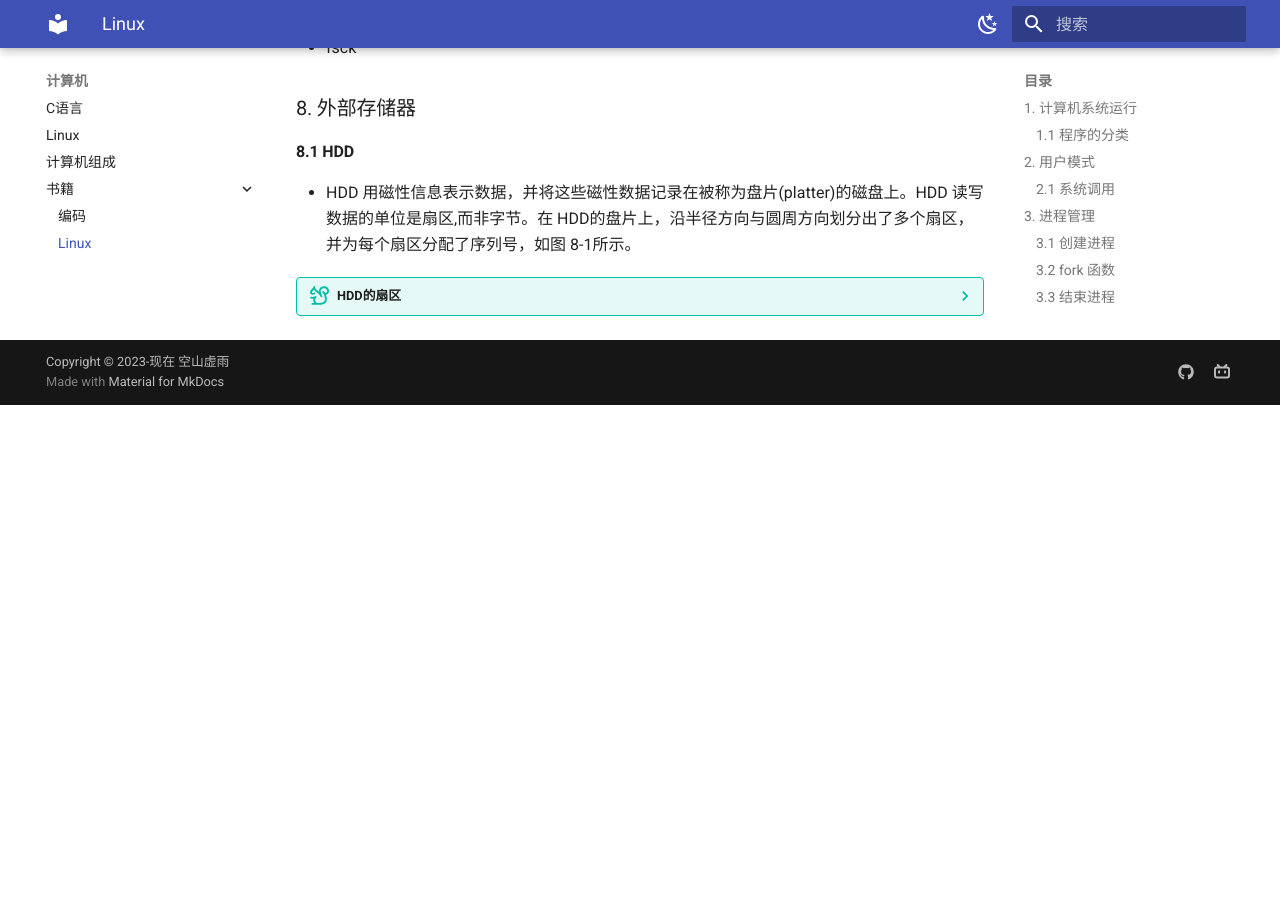
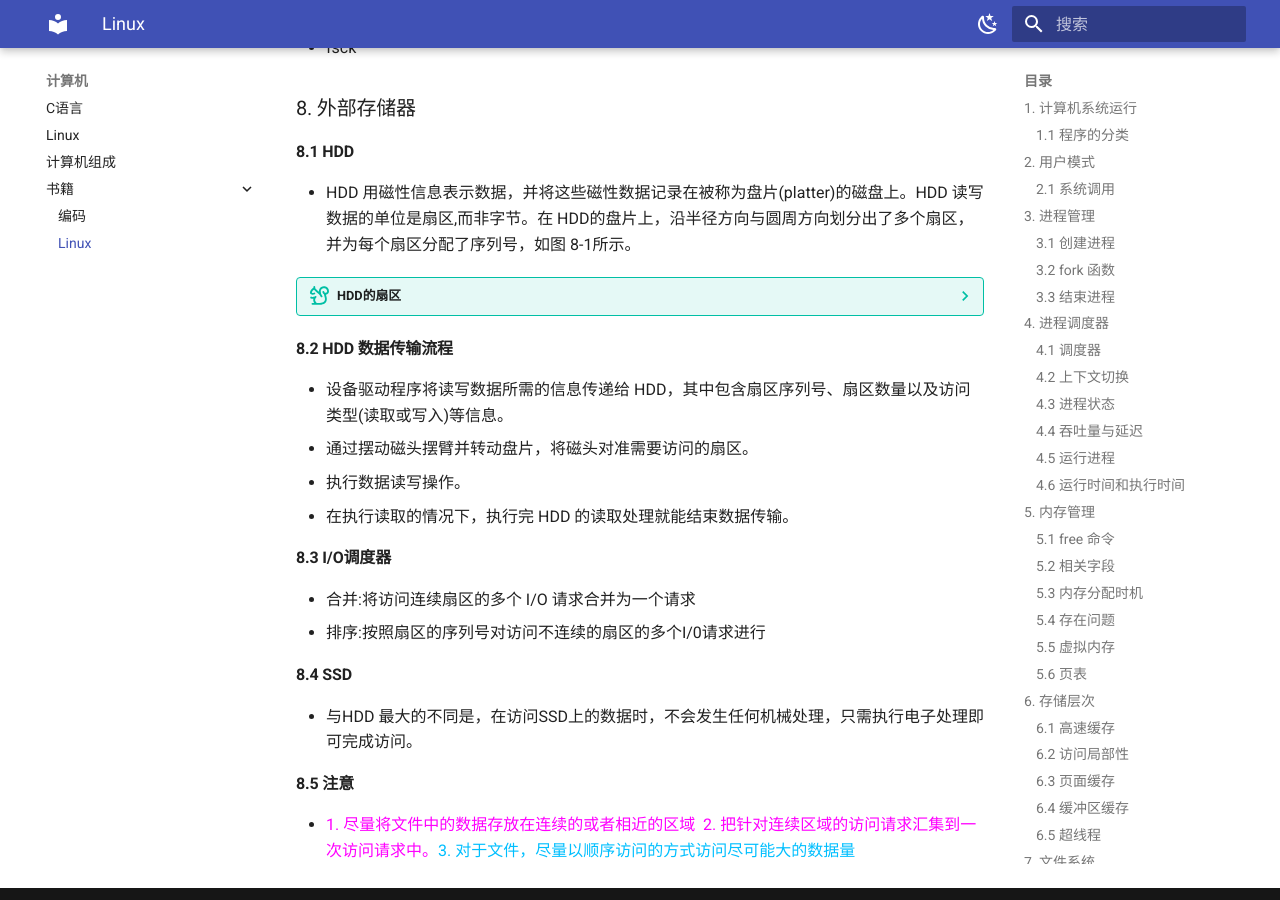
Before and after one commit to KongshanXuyu/zh-blog, an MkDocs documentation site: the page built from docs/计算机/书籍/Linux/文件.md, in a window 1280 px wide and 900 px high, scrolled down 5420 px. Built offline with MkDocs 1.6.1 and Material for MkDocs 9.7.7, drawn with Linux system fonts in a browser that asks for light colours; before the commit the page ends 5825 px from its top, so only the background shows below that.

Commit message:
2024-01-19_22:11:08 update

```diff
--- a/docs/计算机/书籍/Linux/文件.md
+++ b/docs/计算机/书籍/Linux/文件.md
@@ -204,3 +204,23 @@
 ??? tip "HDD的扇区"
 
     ![1](./001.jpg)
+
+#### 8.2 HDD 数据传输流程
+
+- 设备驱动程序将读写数据所需的信息传递给 HDD，其中包含扇区序列号、扇区数量以及访问类型(读取或写入)等信息。
+- 通过摆动磁头摆臂并转动盘片，将磁头对准需要访问的扇区。
+- 执行数据读写操作。
+- 在执行读取的情况下，执行完 HDD 的读取处理就能结束数据传输。
+
+#### 8.3 I/O调度器
+
+- 合并:将访问连续扇区的多个 I/O 请求合并为一个请求
+- 排序:按照扇区的序列号对访问不连续的扇区的多个I/0请求进行
+
+#### 8.4 SSD
+
+- 与HDD 最大的不同是，在访问SSD上的数据时，不会发生任何机械处理，只需执行电子处理即可完成访问。
+
+#### 8.5 注意
+
+- <font color=Fuchsia>1. 尽量将文件中的数据存放在连续的或者相近的区域  2. 把针对连续区域的访问请求汇集到一次访问请求中。</font><font color=DeepSkyBlue>3. 对于文件，尽量以顺序访问的方式访问尽可能大的数据量</font>
```
